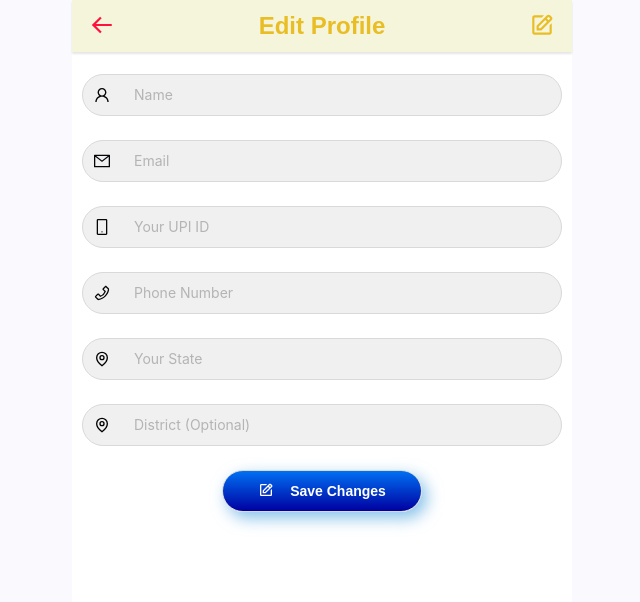
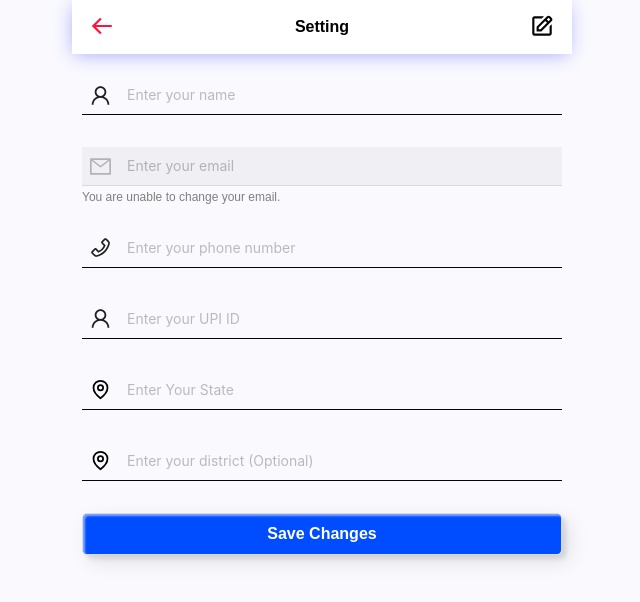
Before and after one commit to ewq3666/frontend, a React (Create React App) app: page /editprofile in a window 1280 px wide. Shown: the top 602 px of the page, without its empty margins (318-958 px from the left). Built offline with nearby package versions, Linux system fonts and the light colour scheme; no server answers; sample sign-in values are in the browser's storage.

Commit message:
Edit user details functionality and UI upgrade.

```diff
--- a/src/Components/CommonInput/CommonInput.jsx
+++ b/src/Components/CommonInput/CommonInput.jsx
@@ -5,7 +5,25 @@ import './styles.scss';
 const CommonInput = ({ props, index }) => {
     return (
         <>
-            {!props.optional ?
+            {props.disable ?
+                (
+                    <>
+                    <Form.Item
+                        name={props.name}
+                        className="loginInput"
+                        rules={props.rules}
+                    >
+                        <Input
+                            placeholder={props.placeholder}
+                            className='loginInput__input'
+                            prefix={<props.icon className="loginInput__input-icon" />}
+                            disabled={true}
+                        />
+                    </Form.Item>
+                    <p className='disabled-message'>You are unable to change your email.</p>
+                    </>
+                )
+                :!props.optional ?
                     (
                         <Form.Item
                             name={props.name}
--- a/src/Components/CommonInput/styles.scss
+++ b/src/Components/CommonInput/styles.scss
@@ -49,3 +49,9 @@
         }
     }
 }
+.disabled-message {
+    margin-top: -30px;
+    margin-bottom: 22px;
+    font-size: 12px;
+    color: gray;
+}
--- a/src/api/domain.js
+++ b/src/api/domain.js
@@ -6,6 +6,7 @@ export const END_POINTS = {
      login: `${api}/login`,
      handleDuplicateEmail: `${api}/email`,
      userInfo: `${api}/user`,
+     userInfoUpdate: `${api}/userInfo`,
      verify: `${api}/verify`,
      orders: `${api}/orders`,
      addmoney: `${api}/addmoney`,
--- a/src/assets/commonData/commonData.js
+++ b/src/assets/commonData/commonData.js
@@ -1,4 +1,5 @@
-import { UserOutlined, MailOutlined, MobileOutlined, LockOutlined } from '@ant-design/icons';
+import { UserOutlined, MailOutlined, PhoneOutlined, MobileOutlined, LockOutlined } from '@ant-design/icons';
+import { GrLocation } from 'react-icons/gr';
 
 // Login form fields
 export const loginFormField = [
@@ -48,7 +49,7 @@ export const signupFormFields = [
                 message: 'Please enter your name.'
             }
         ],
-        placeholder: "Enter your Email",
+        placeholder: "Enter your name",
         fullInput: true,
         icon: UserOutlined
     },
@@ -161,3 +162,93 @@ export const signupFormFields = [
         icon: UserOutlined
     },
 ]
+// Edit user fields
+export const editUserFormFields = [
+    {
+        name: "name",
+        optional: false,
+        type: '',
+        rules: [
+            {
+                required: true,
+                message: 'Please enter your name.'
+            }
+        ],
+        placeholder: "Enter your name",
+        fullInput: true,
+        icon: UserOutlined
+    },
+    {
+        name: "user_email",
+        optional: false,
+        type: 'email',
+        rules: [
+            {
+                required: true,
+                message: 'Please enter your email.'
+            },
+            {
+                type: 'email',
+                message: 'Invalid email address.'
+            },
+        ],
+        placeholder: "Enter your email",
+        fullInput: true,
+        icon: MailOutlined,
+        disable: true
+    },
+    {
+        name: "phone",
+        optional: false,
+        type: '',
+        rules: [
+            {
+                required: true,
+                message: 'Please enter your phone number.'
+            },
+            {
+                pattern: /^\d{10}$/,
+                message: 'Invalid phone number.'
+            },
+          ],
+        placeholder: "Enter your phone number",
+        fullInput: true,
+        icon: PhoneOutlined
+    },
+    {
+        name: "upi",
+        optional: false,
+        type: '',
+        rules: [
+            {
+                required: true,
+                message: 'Please enter your UPI ID.'
+            }
+        ],
+        placeholder: "Enter your UPI ID",
+        fullInput: true,
+        icon: UserOutlined
+    },
+    {
+        name: "state",
+        optional: false,
+        type: '',
+        rules: [
+            {
+                required: true,
+                message: 'Please enter your state.'
+            }
+        ],
+        placeholder: "Enter Your State",
+        fullInput: true,
+        icon: GrLocation
+    },
+    {
+        name: "district",
+        optional: true,
+        type: '',
+        placeholder: "Enter your district (Optional)",
+        fullInput: true,
+        icon: GrLocation
+    },
+]
--- a/src/pages/EditProfile/EditProfile.jsx
+++ b/src/pages/EditProfile/EditProfile.jsx
@@ -1,38 +1,53 @@
 import React, { useState, useEffect } from 'react';
-  import { Form, Input, Button, Space } from 'antd';
-  import { UserOutlined, MailOutlined, MobileOutlined, PhoneOutlined } from '@ant-design/icons';
+import { Form, Button } from 'antd';
+import { useSelector } from 'react-redux';
+import { useForm } from 'antd/lib/form/Form';
+import { END_POINTS } from '../../api/domain';
+import { useNavigate } from 'react-router-dom';
 import { BiArrowBack, BiEdit } from 'react-icons/bi';
-  import { GrLocation } from 'react-icons/gr';
-  import { useNavigate } from 'react-router-dom';
+import CommonInput from '../../Components/CommonInput/CommonInput';
+import { userDetailsUpdatedSuccess } from '../../assets/messages.js';
+import { editUserFormFields } from '../../assets/commonData/commonData';
+import axios from 'axios';
 import './styles.scss';
-  import { updateProfile } from '../../store/actions/reducerActions';
-  import { useSelector, useDispatch } from 'react-redux';
-  import { useForm } from 'antd/lib/form/Form';
 
 const EditProfile = () => {
-
+  const token = localStorage.getItem('token');
   const navigate = useNavigate();
-    const dispatch = useDispatch();
   const [form] = useForm();
   let userInfo = useSelector((state) => state.ReducerFc?.userData[0]);
-    console.log(userInfo, "userinto");
+  const [isBtnLoading, setIsBtnLoading] = useState(false);
 
+  // Set User details into form
   useEffect(() => {
-      form.setFieldsValue(userInfo);
+    if (userInfo) {
+      form.setFieldsValue({
+        name: userInfo.name,
+        user_email: userInfo.user_email,
+        upi: userInfo.upi,
+        phone: userInfo.mobile,
+        state: userInfo.yourstate,
+        district: userInfo.district
+      })
+    }
   }, [userInfo]);
 
-    const setFieldValue = () => {
-      form.setFieldsValue({
-        fieldName: 'New Value',
-      });
+  // Edit user form submit
+  const onFinish = async (values) => {
+    try {
+      setIsBtnLoading(true);
+      let response = await axios.put(`${END_POINTS.userInfoUpdate}/${userInfo._id}`, values, { headers: { authorization: token } })
+      if (response.data) {
+        userDetailsUpdatedSuccess();
+      }
+      setIsBtnLoading(false);
+      navigate('/setting');
+    } catch (error) {
+      setIsBtnLoading(false);
+    }
   };
 
-    const onFinish = (values) => {
-      console.log('Received values:', values);
-      dispatch(updateProfile(values));
-
-    };
-    //   const history = useHistory(); // Initialize the routing hook
+  // Go back
   const goBack = () => {
     navigate('/setting');
   };
@@ -40,85 +55,22 @@
   return (
     <div className="edit-profile-container">
       <div className="edit-profile-content">
-          <div className="edit-profile-title">
+        <div className="common-title yellow-title">
           <div className='left-section' onClick={() => goBack()}> <BiArrowBack /></div>
-            <h1>Edit Profile</h1>
+          <h1>Setting</h1>
           <div className='right-section'> <BiEdit /></div>
         </div>
         <div className="edit-profile-form">
           <Form name="edit-profile-form" onFinish={onFinish} form={form}>
-              <Form.Item
-                name="name"
-                rules={[{ required: true, message: 'Please enter your name' }]}
-                className='common-input'
-              >
-                <Input
-                  prefix={<UserOutlined className="input-icon" />}
-                  placeholder="Name"
-                />
-              </Form.Item>
-
-              <Form.Item
-                name="user_email"
-                rules={[
-                  { required: true, message: 'Please enter your email' },
-                  { type: 'email', message: 'Invalid email address' },
-                ]}
-                className='common-input'
-                disable={true}
-              >
-                <Input
-                  prefix={<MailOutlined className="input-icon" />}
-                  placeholder="Email"
-                />
-              </Form.Item>
-
-              <Form.Item
-                name="upi"
-                rules={[{ required: true, message: 'Please enter your UPI ID' }]}
-                className='common-input'
-              >
-                <Input
-                  prefix={<MobileOutlined className="input-icon" />}
-                  placeholder="Your UPI ID"
-                />
-              </Form.Item>
-
-              <Form.Item
-                name="phone"
-                rules={[
-                  { required: true, message: 'Please enter your phone number' },
-                  { pattern: /^\d{10}$/, message: 'Invalid phone number' },
-                ]}
-                className='common-input'
-              >
-                <Input
-                  prefix={<PhoneOutlined className="input-icon" />}
-                  placeholder="Phone Number"
-                />
-              </Form.Item>
-
-              <Form.Item
-                name="state"
-                rules={[{ required: true, message: 'Please enter your state' }]}
-                className='common-input'
-              >
-                <Input
-                  prefix={<GrLocation className="input-icon" />}
-                  placeholder="Your State"
-                />
-              </Form.Item>
-
-              <Form.Item name="district" className='common-input'>
-                <Input
-                  prefix={<GrLocation className="input-icon" />}
-                  placeholder="District (Optional)"
-                />
-              </Form.Item>
-
-              <div className="button-box">
-                <Button htmlType="submit" className='common-blue-button' onClick={setFieldValue}>
-                  <BiEdit /> Save Changes
+            {editUserFormFields.map((data, index) => {
+              return (
+                <CommonInput props={data} index={index} />
+              )
+            })}
+            <div className="login-container__box__form-wrapper-btn">
+              <Button htmlType="submit" loading={isBtnLoading} className='common-blue-button'>
+                {/* <BiEdit /> */}
+                Save Changes
               </Button>
             </div>
           </Form>
--- a/src/pages/EditProfile/styles.scss
+++ b/src/pages/EditProfile/styles.scss
@@ -9,40 +9,19 @@
       flex-direction: column;
       width: 100%;
       max-width: 500px;
-      background-color: #ffffff;
       border-radius: 5px;
-      // box-shadow: 0 0 10px rgba(0, 0, 0, 0.2);
       text-align: center;
       height: 100%;
 
-      .edit-profile-title {
-        display: flex;
-        position: relative;
-        align-items: center;
-        justify-content: center;
-        padding: 12px 16px;
-        font-size: 12px;
-        font-weight: 700;
-        margin-bottom: 12px;
-        box-shadow: 0px 2px 2px rgba(0, 0, 0, 0.1);
-        background: var(--is-yellow-background-color);
-        color: var(--is-warning-color);
+      .common-title {
         .left-section {
-          position: absolute;
-          left: 12px;
           svg {
-            width: 36px;
-            height: 26px;
-            cursor: pointer;
             color: var(--is-red-color);
           }
         }
         .right-section {
-          position: absolute;
-          right: 12px;
           svg {
-            width: 36px;
-            height: 26px;
+            color: var(--is-black-color);
           }
         }
       }
@@ -53,22 +32,6 @@
         display: flex;
         flex-direction: column;
         text-align: left;
-        .input-icon {
-          font-size: 16px;
-          margin-right: 8px;
-          color: #c1c1c1;
-        }
-
-        .input-icon + input {
-          width: 100%;
-          padding: 8px;
-          border: 1px solid #ccc;
-          border-radius: 5px;
-        }
-
-        input:focus + .input-icon {
-          color: #000;
-        }
       }
     }
   }
```
Also changed, not shown: src/assets/messages.js/index.js (+20 -0 lines), 1 other file (tests, documents, lock files or other folders). Lines whose indentation alone changed are shown as unchanged.
